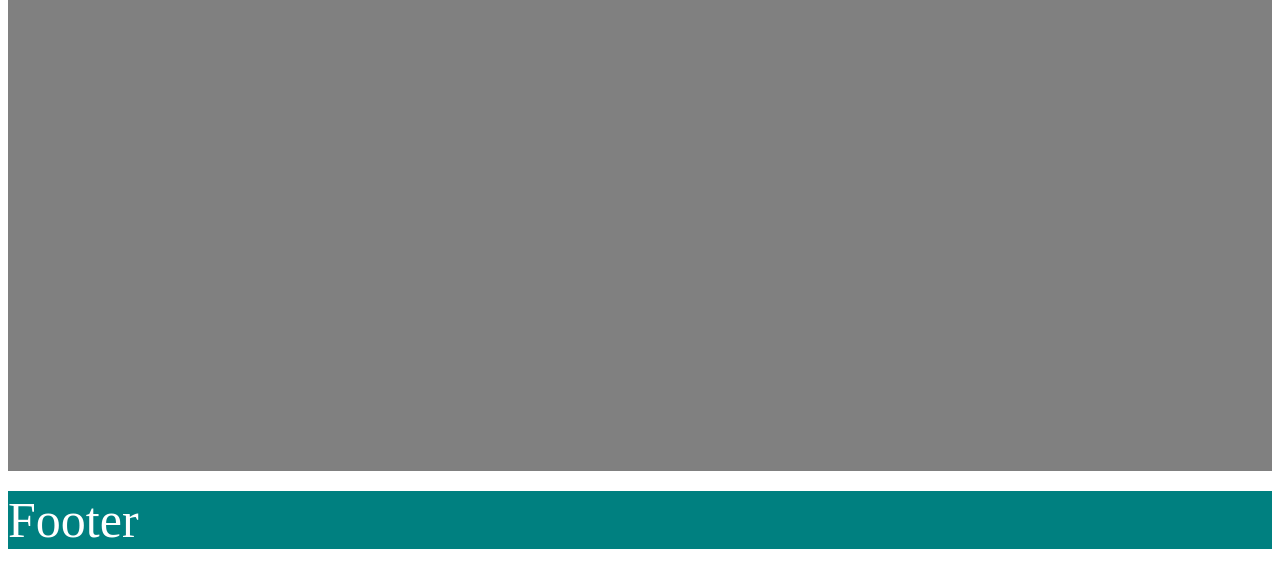
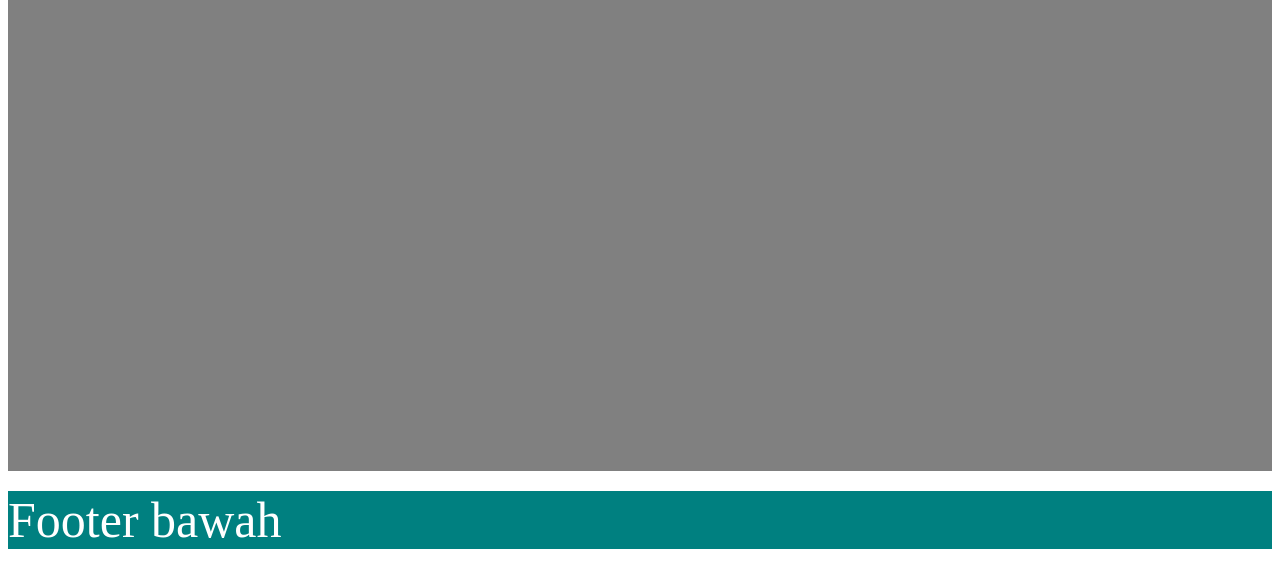
Before and after one commit to arywindu/gemeshproject, a plain HTML site: page index.html in a window 1280 px wide. Shown: the part 249-836 px from the top of the page. Drawn offline with Linux system fonts and the light colour scheme.

Commit message:
footer bawah

```diff
--- a/index.html
+++ b/index.html
@@ -12,7 +12,7 @@
 			<p style="color:orange;font-size:50px;"> Body </p>
 		</div>
 		<div class="footer" style="background-color:teal; width:100%;">
-			<p style="color:white;font-size:50px;"> Footer </p>
+			<p style="color:white;font-size:50px;"> Footer bawah </p>
 		</div>
 
 	</body>
```
